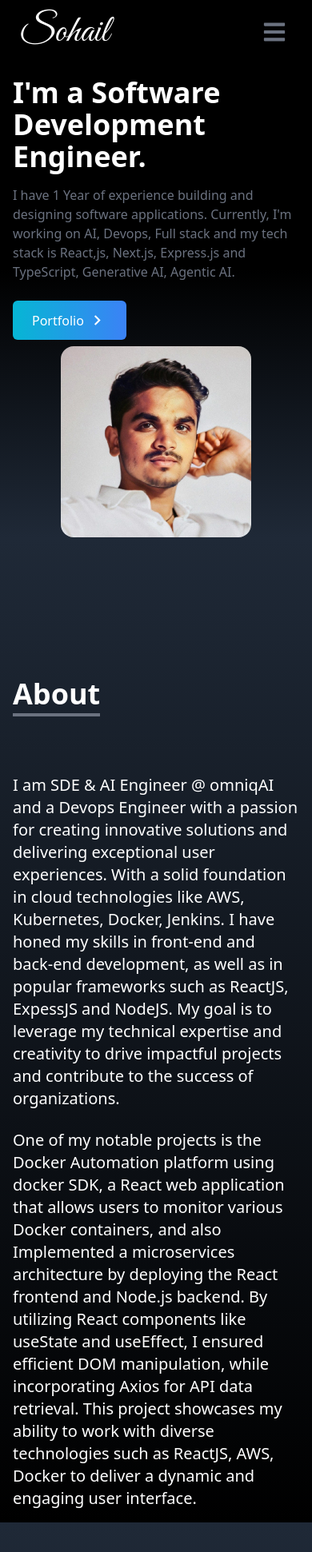
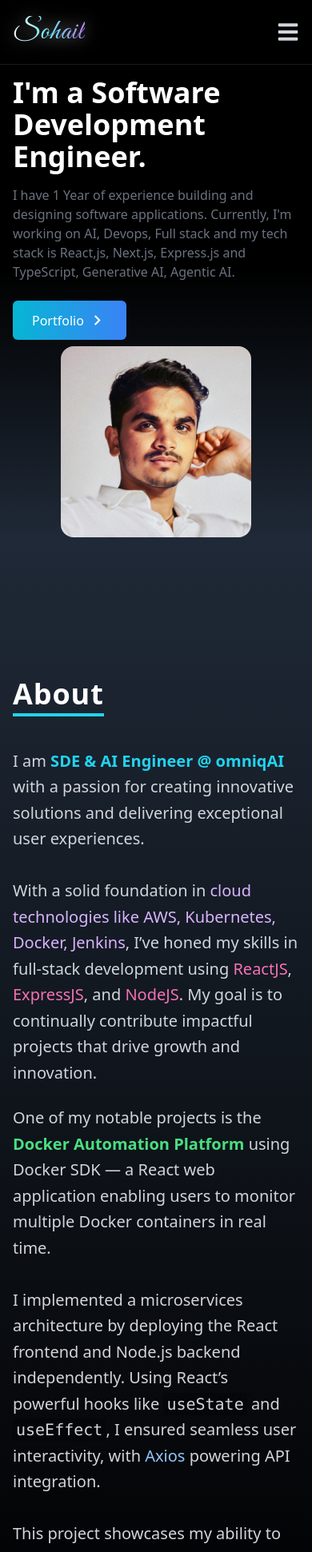
Before and after one commit to Sohail-9/my-portfolio, a React (Create React App) app: page / in a window 390 px wide. Shown: the top 1941 px of the page at 80% size. Built offline with nearby package versions, Linux system fonts and the light colour scheme.

Commit message:
fix: everything

```diff
--- a/package.json
+++ b/package.json
@@ -3,6 +3,8 @@
   "version": "0.1.0",
   "private": true,
   "dependencies": {
+    "@tailwindcss/forms": "^0.5.10",
+    "@tailwindcss/typography": "^0.5.16",
     "@testing-library/jest-dom": "^5.16.5",
     "@testing-library/react": "^13.4.0",
     "@testing-library/user-event": "^13.5.0",
--- a/public/index.html
+++ b/public/index.html
@@ -8,36 +8,17 @@
   <meta name="theme-color" content="#000000" />
   <meta name="description" content="Web site created using create-react-app" />
   <link rel="apple-touch-icon" href="%PUBLIC_URL%/logo192.png" />
-  <!--
-      manifest.json provides metadata used when your web app is installed on a
-      user's mobile device or desktop. See https://developers.google.com/web/fundamentals/web-app-manifest/
-    -->
   <link rel="manifest" href="%PUBLIC_URL%/manifest.json" />
-  <!--
-      Notice the use of %PUBLIC_URL% in the tags above.
-      It will be replaced with the URL of the `public` folder during the build.
-      Only files inside the `public` folder can be referenced from the HTML.
 
-      Unlike "/favicon.ico" or "favicon.ico", "%PUBLIC_URL%/favicon.ico" will
-      work correctly both with client-side routing and a non-root public URL.
-      Learn how to configure a non-root public URL by running `npm run build`.
-    -->
+  <!-- ✅ Google Font: Great Vibes for Tailwind's font-signature -->
+  <link href="https://fonts.googleapis.com/css2?family=Great+Vibes&display=swap" rel="stylesheet" />
+
   <title>Sohail Portfolio</title>
 </head>
 
 <body>
   <noscript>You need to enable JavaScript to run this app.</noscript>
   <div id="root"></div>
-  <!--
-      This HTML file is a template.
-      If you open it directly in the browser, you will see an empty page.
-
-      You can add webfonts, meta tags, or analytics to this file.
-      The build step will place the bundled scripts into the <body> tag.
-
-      To begin the development, run `npm start` or `yarn start`.
-      To create a production bundle, use `npm run build` or `yarn build`.
-    -->
 </body>
 
 </html>
--- a/src/App.js
+++ b/src/App.js
@@ -1,20 +1,17 @@
+import React from "react";
+
 import NavBar from "./components/NavBar";
 import Home from "./components/Home";
+import About from "./components/About";
+import Experience from "./components/Experience";
+import Portfolio from "./components/Portfolio";
+import Contact from "./components/Contact";
 import SocialLinks from "./components/SocialLinks";
-import About from "./components/About";
-import Portfolio from "./components/Portfolio"
-import Experience from "./components/Experience";
-import Contact from "./components/Contact";
 
-
-
-// The main App
+// ✅ The main App component
 function App() {
-
-  // The components of the app
   return (
-
-    <div>
+    <div className="bg-black text-white scroll-smooth">
       <NavBar />
       <Home />
       <About />
@@ -26,6 +23,4 @@ function App() {
   );
 }
 
-
-
 export default App;
--- a/src/components/About.jsx
+++ b/src/components/About.jsx
@@ -1,41 +1,69 @@
 import React from "react";
 
-
-
 const About = () => {
-
   return (
-
-    <div name="about" className="w-full h-fit bg-gradient-to-b from-gray-800 to-black text-white pt-40">
-
+    <div
+      name="about"
+      className="w-full h-fit bg-gradient-to-b from-gray-800 to-black text-white pt-40 animate-fadeIn"
+    >
       <div className="max-w-screen-lg p-4 mx-auto flex flex-col justify-center w-full h-full">
-
         <div>
-
-          <p className="text-4xl font-bold inline border-b-4 border-gray-500">
+          <p className="text-4xl sm:text-5xl font-bold inline border-b-4 border-cyan-400 mb-4 tracking-wide">
             About
           </p>
         </div>
-        <p className="text-xl mt-20">
-        I am SDE & AI Engineer @ omniqAI and a Devops Engineer with a passion for creating innovative solutions and delivering exceptional user experiences.
-        With a solid foundation in cloud technologies like AWS, Kubernetes, Docker, Jenkins. I have honed my skills in front-end and back-end development,
-        as well as in popular frameworks such as ReactJS, ExpessJS and NodeJS. My goal is to leverage my technical expertise and creativity to drive impactful projects
-        and contribute to the success of organizations.
+
+        <p className="text-xl mt-12 leading-relaxed text-gray-300">
+          I am{" "}
+          <span className="text-cyan-400 font-semibold">
+            SDE & AI Engineer @ omniqAI
+          </span>{" "}
+          with a passion for creating innovative solutions and delivering
+          exceptional user experiences.
+          <br />
+          <br />
+          With a solid foundation in{" "}
+          <span className="text-purple-300 font-medium">
+            cloud technologies like AWS, Kubernetes, Docker, Jenkins
+          </span>
+          , I’ve honed my skills in full-stack development using{" "}
+          <span className="text-pink-400">ReactJS</span>,{" "}
+          <span className="text-pink-400">ExpressJS</span>, and{" "}
+          <span className="text-pink-400">NodeJS</span>. My goal is to
+          continually contribute impactful projects that drive growth and
+          innovation.
         </p>
 
         <br />
 
-        <p className="text-xl">
-        One of my notable projects is the Docker Automation platform using docker SDK,
-        a React web application that allows users to monitor various Docker containers, and also Implemented a microservices architecture by deploying the React frontend and Node.js backend.
-        By utilizing React components like useState and useEffect, I ensured efficient DOM manipulation, while incorporating Axios for API data retrieval.
-        This project showcases my ability to work with diverse technologies such as ReactJS, AWS, Docker to deliver a dynamic and engaging user interface.
+        <p className="text-xl leading-relaxed text-gray-300">
+          One of my notable projects is the{" "}
+          <span className="text-green-400 font-semibold">
+            Docker Automation Platform
+          </span>{" "}
+          using Docker SDK — a React web application enabling users to monitor
+          multiple Docker containers in real time.
+          <br />
+          <br />I implemented a microservices architecture by deploying the
+          React frontend and Node.js backend independently. Using React’s
+          powerful hooks like{" "}
+          <code className="bg-black/30 px-1 py-0.5 rounded">
+            useState
+          </code> and{" "}
+          <code className="bg-black/30 px-1 py-0.5 rounded">useEffect</code>, I
+          ensured seamless user interactivity, with{" "}
+          <span className="text-blue-300">Axios</span> powering API integration.
+          <br />
+          <br />
+          This project showcases my ability to work across{" "}
+          <span className="text-orange-300 font-semibold">ReactJS</span>,{" "}
+          <span className="text-blue-400 font-semibold">AWS</span>, and{" "}
+          <span className="text-cyan-300 font-semibold">Docker</span> to create
+          performant, dynamic interfaces with engineering precision.
         </p>
       </div>
     </div>
-  )
-}
-
-
+  );
+};
 
 export default About;
--- a/src/components/Experience.jsx
+++ b/src/components/Experience.jsx
@@ -1,5 +1,4 @@
 import React from "react";
-
 
 import aws from "../assets/aws.webp";
 import kubernetes from "../assets/kubernetes.webp";
@@ -9,12 +8,9 @@ import node from "../assets/node.png";
 import python from "../assets/python.png";
 import github from "../assets/github.png";
 import tailwind from "../assets/tailwind.png";
-import typescript from "../assets/typescript.png"
-
-
+import typescript from "../assets/typescript.png";
 
 const Experience = () => {
-
   const techs = [
     {
       id: 1,
@@ -25,7 +21,7 @@ const Experience = () => {
     {
       id: 2,
       src: kubernetes,
-      title: "kubernetes",
+      title: "Kubernetes",
       style: "shadow-blue-500",
     },
     {
@@ -49,7 +45,7 @@ const Experience = () => {
     {
       id: 6,
       src: node,
-      title: "Node JS",
+      title: "Node.js",
       style: "shadow-green-400",
     },
     {
@@ -67,30 +63,40 @@ const Experience = () => {
     {
       id: 9,
       src: typescript,
-      title: "typescript",
+      title: "TypeScript",
       style: "shadow-blue-400",
     },
   ];
 
-
-
-
   return (
-    <div name="experience" className="bg-gradient-to-b from-gray-800 to-black w-full h-fit pt-40">
-      <div className="max-w-screen-lg mx-auto p-4 flex flex-col justify-center w-full h-full text-white">
-        <div>
-          <p className="text-4xl font-bold border-b-4 border-gray-500 p-2 inline">
+    <div
+      name="experience"
+      className="w-full h-fit bg-gradient-to-b from-gray-800 to-black pt-40 pb-20 text-white animate-fadeIn"
+    >
+      <div className="max-w-screen-lg mx-auto p-4 flex flex-col justify-center w-full h-full">
+        <div className="mb-8 text-center">
+          <p className="text-4xl sm:text-5xl font-bold inline border-b-4 border-cyan-400 tracking-wide">
             Experience
           </p>
-          <p className="py-6">
+          <p className="text-gray-300 mt-4 text-lg">
             These are the technologies I've worked with
           </p>
         </div>
-        <div className="w-full grid grid-cols-2 sm:grid-cols-3 gap-8 text-center py-8 px-12 sm:px-0">
+
+        <div className="grid grid-cols-2 sm:grid-cols-3 md:grid-cols-4 gap-8 px-4 sm:px-0 text-center">
           {techs.map(({ id, src, title, style }) => (
-            <div key={id} className={`shadow-md hover:scale-105 duration-500 py-2 rounded-lg ${style}`}>
-              <img src={src} alt="" className="w-20 mx-auto" />
-              <p className="mt-4">{title}</p>
+            <div
+              key={id}
+              className={`bg-black/30 backdrop-blur-md p-6 rounded-xl shadow-md hover:scale-110 transform transition duration-300 hover:shadow-2xl ${style}`}
+            >
+              <img
+                src={src}
+                alt={title}
+                className="w-20 mx-auto drop-shadow-lg"
+              />
+              <p className="mt-6 text-lg font-semibold text-gray-200">
+                {title}
+              </p>
             </div>
           ))}
         </div>
@@ -99,6 +105,4 @@ const Experience = () => {
   );
 };
 
-
-
 export default Experience;
--- a/src/components/NavBar.jsx
+++ b/src/components/NavBar.jsx
@@ -1,80 +1,70 @@
 import React, { useState } from "react";
-
 import { FaBars, FaTimes } from "react-icons/fa";
-
 import { Link } from "react-scroll";
 
-
-
 const NavBar = () => {
-
   const [nav, setNav] = useState(false);
 
-  // Links for the Navigation Bar
   const links = [
-    {
-      id: 1,
-      link: 'home'
-    },
-    {
-      id: 2,
-      link: 'about'
-    },
-    {
-      id: 3,
-      link: 'portfolio'
-    },
-    {
-      id: 4,
-      link: 'experience'
-    },
-    {
-      id: 5,
-      link: 'contact'
-    },
+    { id: 1, link: "home" },
+    { id: 2, link: "about" },
+    { id: 3, link: "portfolio" },
+    { id: 4, link: "experience" },
+    { id: 5, link: "contact" },
   ];
 
+  return (
+    <div className="fixed w-full z-50 backdrop-blur-md bg-black/40 border-b border-white/10 shadow-md">
+      <div className="flex justify-between items-center w-full h-20 px-4 max-w-screen-xl mx-auto text-white">
+        {/* Brighter, Glowing Brand Name */}
+        <h1 className="text-4xl font-signature tracking-wide bg-gradient-to-r from-white via-cyan-300 to-purple-400 bg-clip-text text-transparent hover:scale-110 drop-shadow-[0_0_10px_rgba(255,255,255,0.6)] transition-transform duration-300">
+          Sohail
+        </h1>
 
-  return (
-
-    <div className="flex justify-between items-center w-full h-20 px-4 text-white bg-black fixed">
-
-      <div>
-        <h1 className="text-5xl font-signature ml-2">Sohail</h1>
-      </div>
-
-      <ul className="hidden md:flex">
-
+        {/* Desktop Menu */}
+        <ul className="hidden md:flex space-x-6">
           {links.map(({ id, link }) => (
-
-          <li key={id} className="px-4 cursor-pointer capitalize font-medium text-gray-500 hover:scale-105 duration-200">
-
-            <Link to={link} smooth duration={500}>{link}</Link>
+            <li
+              key={id}
+              className="text-lg font-medium text-gray-300 hover:text-white hover:scale-110 hover:drop-shadow-glow relative transition duration-300 cursor-pointer"
+            >
+              <Link to={link} smooth duration={500} className="relative group">
+                {link}
+                <span className="absolute left-0 bottom-0 w-0 h-[2px] bg-cyan-400 transition-all group-hover:w-full duration-300"></span>
+              </Link>
             </li>
           ))}
         </ul>
 
-      <div onClick={() => setNav(!nav)} className="cursor-pointer pr-4 z-10 text-gray-500 md:hidden">
-
-        {nav ? <FaTimes size={30} /> : <FaBars size={30} />}
+        {/* Mobile Icon */}
+        <div
+          onClick={() => setNav(!nav)}
+          className="cursor-pointer text-gray-300 md:hidden z-20"
+        >
+          {nav ? <FaTimes size={28} /> : <FaBars size={28} />}
         </div>
 
+        {/* Mobile Menu */}
         {nav && (
-        <ul className="flex flex-col justify-center items-center absolute top-0 left-0 w-full h-screen bg-gradient-to-b from-black to-gray-800 text-gray-500">
-
+          <ul className="flex flex-col justify-center items-center absolute top-0 left-0 w-full h-screen bg-gradient-to-b from-black to-gray-900 text-gray-300 animate-fadeIn space-y-6 text-2xl">
             {links.map(({ id, link }) => (
-            <li key={id} className="px-4 cursor-pointer capitalize py-6 text-4xl">
-
-              <Link onClick={() => setNav(!nav)} to={link} smooth duration={500}>{link}</Link>
+              <li key={id}>
+                <Link
+                  to={link}
+                  smooth
+                  duration={500}
+                  onClick={() => setNav(false)}
+                  className="capitalize hover:text-cyan-400 transition"
+                >
+                  {link}
+                </Link>
               </li>
             ))}
           </ul>
         )}
-
       </div>
-  )
-}
-
-
+    </div>
+  );
+};
 
 export default NavBar;
--- a/src/index.css
+++ b/src/index.css
@@ -1,7 +1,20 @@
-@import url('https://fonts.googleapis.com/css2?family=Raleway:ital,wght@0,100;0,200;0,300;0,400;0,500;0,600;1,100;1,200;1,300;1,400;1,500;1,700&display=swap');
-
-@import url('https://fonts.googleapis.com/css2?family=Great+Vibes&display=swap');
+@import url("https://fonts.googleapis.com/css2?family=Raleway:ital,wght@0,100;0,200;0,300;0,400;0,500;0,600;1,100;1,200;1,300;1,400;1,500;1,700&display=swap");
+@import url("https://fonts.googleapis.com/css2?family=Great+Vibes&display=swap");
 
 @tailwind base;
 @tailwind components;
 @tailwind utilities;
+
+/* ✅ Custom Scrollbar — Dark & Minimal */
+::-webkit-scrollbar {
+  width: 6px;
+}
+
+::-webkit-scrollbar-thumb {
+  background-color: rgba(120, 120, 120, 0.3);
+  border-radius: 8px;
+}
+
+::-webkit-scrollbar-track {
+  background: transparent;
+}
```
Also changed, not shown: src/components/Contact.jsx (+22 -23 lines), src/components/Portfolio.jsx (+23 -11 lines), src/components/SocialLinks.jsx (+20 -22 lines), tailwind.config.js (+28 -5 lines), 1 other file (tests, documents, lock files or other folders). Lines whose indentation alone changed are shown as unchanged.
